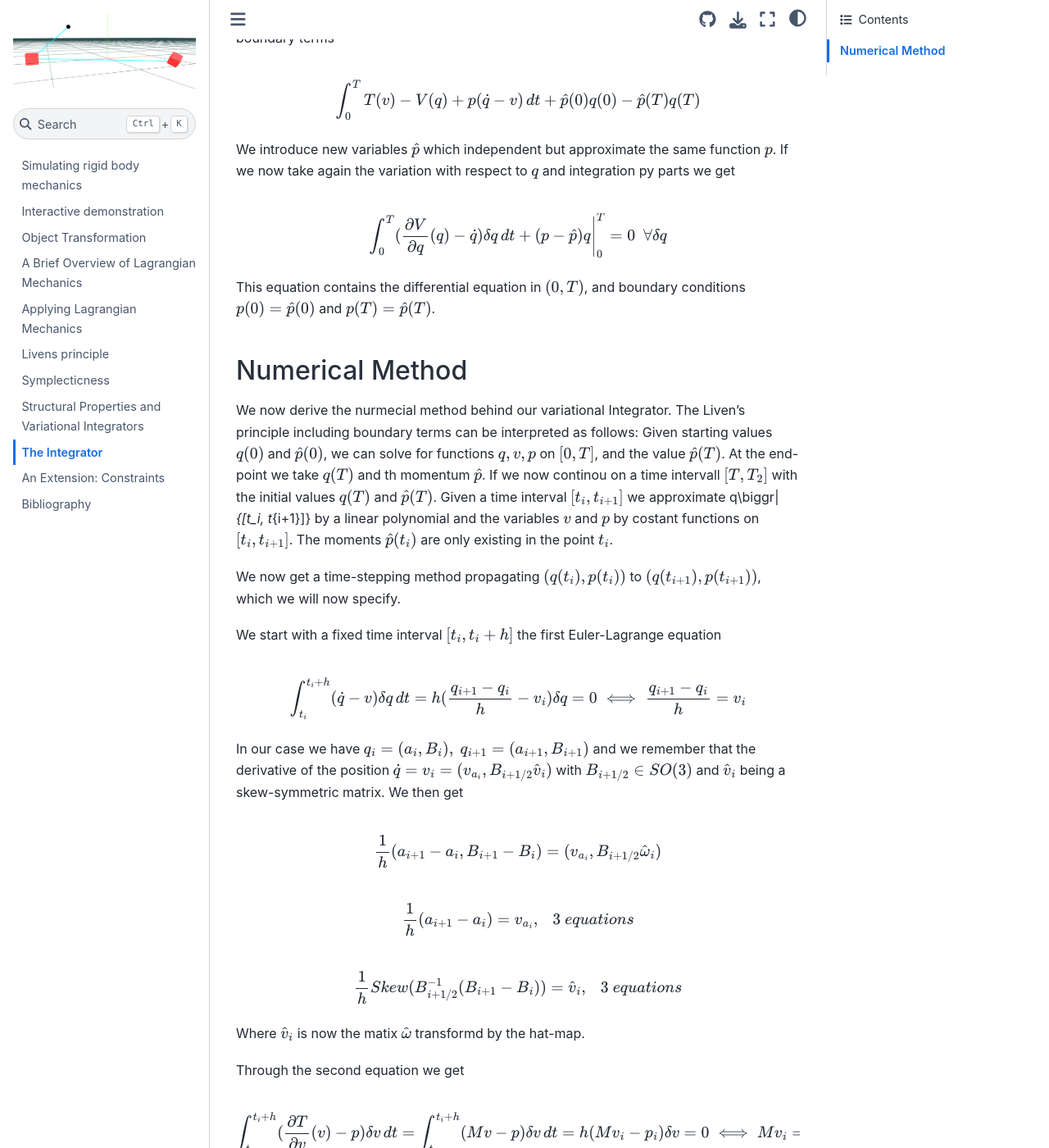
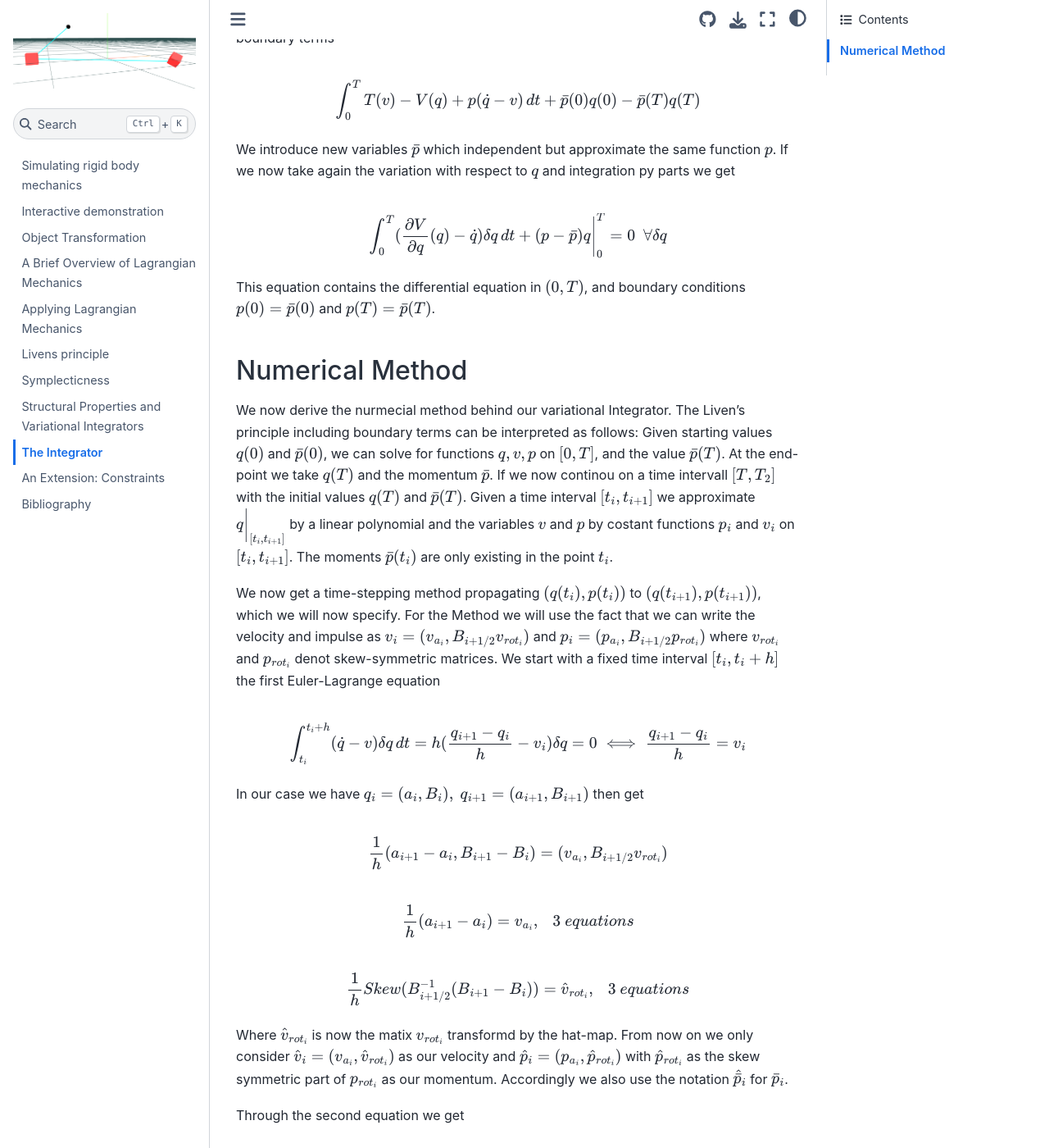
Before and after one commit to triadtitans/seminar_rigid_body_methods, a Jupyter Book: the page built from integrator.md, in a window 1280 px wide and 1400 px high, scrolled down 575 px. Shown: the whole window at 82% size. Built offline with Jupyter Book 1.0.4 settings and Sphinx 7.4.7 and the Sphinx Book theme 1.1.4, drawn with Linux system fonts in a browser that asks for light colours; some of the changed text lies outside the part shown.

Commit message:
integrator finish

```diff
--- a/integrator.md
+++ b/integrator.md
@@ -13,35 +13,35 @@
 Therefore for the variation with respect to $q$ we modify the action integral by adding boundary terms
 
 $$
-\int_{0}^{T} T(v) - V(q) + p(\dot{q} - v) \,dt + \hat{p}(0)q(0) - \hat{p}(T)q(T)
+\int_{0}^{T} T(v) - V(q) + p(\dot{q} - v) \,dt + \bar{p}(0)q(0) - \bar{p}(T)q(T)
 $$
 
-We introduce new variables $\hat{p}$ which independent but approximate the same function $p$. If we now take again the variation with respect to $q$ and integration py parts we get
+We introduce new variables $\bar{p}$ which independent but approximate the same function $p$. If we now take again the variation with respect to $q$ and integration py parts we get
 
 $$
-\int_{0}^{T} (\frac{\partial V}{\partial q}(q)-\dot{q})\delta q \,dt + (p-\hat{p})q\Biggr|_{0}^{T}=0 \ \ \forall \delta q
+\int_{0}^{T} (\frac{\partial V}{\partial q}(q)-\dot{q})\delta q \,dt + (p-\bar{p})q\Biggr|_{0}^{T}=0 \ \ \forall \delta q
 $$
 
-This equation contains the differential equation in $(0, T)$, and boundary conditions $p(0)=\hat{p}(0)$ and $p(T)=\hat{p}(T)$.
+This equation contains the differential equation in $(0, T)$, and boundary conditions $p(0)=\bar{p}(0)$ and $p(T)=\bar{p}(T)$.
 
 ## Numerical Method
 We now derive the nurmecial method behind our variational Integrator.
 The Liven's principle including boundary terms can be interpreted as follows:
-Given starting values $q(0)$ and $\hat{p}(0)$, we can solve for functions $q, v, p$ on $[0, T]$, and the value $\hat{p}(T)$. At the end-point we take $q(T)$ and th momentum $\hat{p}$. If we now continou on a time intervall $[T, T_2]$ with the initial values $q(T)$ and $\hat{p}(T)$.
-Given a time interval $[t_i, t_{i+1}]$ we approximate q\biggr|_{[t_i, t_{i+1}]} by a linear polynomial and the variables $v$ and $p$ by costant functions on $[t_i, t_{i+1}]$. The moments $\hat{p}(t_i)$ are only existing in the point $t_i$.
+Given starting values $q(0)$ and $\bar{p}(0)$, we can solve for functions $q, v, p$ on $[0, T]$, and the value $\bar{p}(T)$. At the end-point we take $q(T)$ and the momentum $\bar{p}$. If we now continou on a time intervall $[T, T_2]$ with the initial values $q(T)$ and $\bar{p}(T)$.
+Given a time interval $[t_i, t_{i+1}]$ we approximate $q\biggr|_{[t_i, t_{i+1}]}$ by a linear polynomial and the variables $v$ and $p$ by costant functions $p_i$ and $v_i$ on $[t_i, t_{i+1}]$. The moments $\bar{p}(t_i)$ are only existing in the point $t_i$.
 
 We now get a time-stepping method propagating $(q(t_i), p(t_i))$ to $(q(t_{i+1}), p(t_{i+1}))$, which we will now specify.
-
+For the Method we will use the fact that we can write the velocity and impulse as $v_i = (v_{a_i}, B_{i+1/2}v_{rot_i})$ and $p_i = (p_{a_i}, B_{i+1/2}p_{rot_i})$ where $v_{rot_i}$ and $p_{rot_i}$ denot skew-symmetric matrices.
 We start with a fixed time interval $[t_i, t_i +h]$ the first Euler-Lagrange equation
 
 $$
 \int_{t_i}^{t_i+h} (\dot{q} - v) \delta q \,dt = h(\frac{q_{i+1} - q_i}{h} -v_i) \delta q = 0 \iff \frac{q_{i+1} - q_i}{h} = v_i
 $$
 
-In our case we have $q_i = (a_i, B_i), \ q_{i+1} = (a_{i+1}, B_{i+1})$ and we remember that the derivative of the position $\dot{q} = v_i = (v_{a_i}, B_{i+1/2}\hat{v}_i)$ with $B_{i+1/2} \in SO(3)$ and $\hat{v}_i$ being a skew-symmetric matrix. We then get
+In our case we have $q_i = (a_i, B_i), \ q_{i+1} = (a_{i+1}, B_{i+1})$ then get
 
 $$
-\frac{1}{h}(a_{i+1}-a_i, B_{i+1} - B_i) = (v_{a_i}, B_{i+1/2}\hat{\omega}_i)
+\frac{1}{h}(a_{i+1}-a_i, B_{i+1} - B_i) = (v_{a_i}, B_{i+1/2}v_{rot_i})
 $$
 
 $$
@@ -49,10 +49,10 @@
 $$
 
 $$
-\frac{1}{h}Skew(B_{i+1/2}^{-1}(B_{i+1} - B_i)) = \hat{v}_i, \ \ \ 3 \ equations
+\frac{1}{h}Skew(B_{i+1/2}^{-1}(B_{i+1} - B_i)) = \hat{v}_{rot_i}, \ \ \ 3 \ equations
 $$
 
-Where $\hat{v}_i$ is now the matix $\hat{\omega}$ transformd by the hat-map.
+Where $\hat{v}_{rot_i}$ is now the matix $v_{rot_i}$ transformd by the hat-map. From now on we only consider $\hat{v}_i = (v_{a_i}, \hat{v}_{rot_i})$ as our velocity and $\hat{p}_i = (p_{a_i}, \hat{p}_{rot_i})$ with $\hat{p}_{rot_i}$ as the skew symmetric part of $p_{rot_i}$ as our momentum. Accordingly we also use the notation $\hat{\bar{p}}_i$ for $\bar{p}_i$.
 
 Through the second equation we get
 
@@ -60,4 +60,59 @@
 \int_{t_i}^{t_i+h} (\frac{\partial T}{\partial v}(v) - p) \delta v \,dt = \int_{t_i}^{t_i+h} (Mv - p) \delta v \,dt = h(Mv_i -p_i) \delta v = 0 \iff Mv_i = p_i
 $$
 
-where the second equality holds because we assume $v$ and $p$ to be constant on $[t_i, t_i +h]$.
+where the second equality holds because we assume $v_i$ and $p_i$ to be constant on $[t_i, t_i +h]$. And get with our new notaion
+
+$$
+M\hat{v}_i = \hat{p}_i\ \ \ 6 \ equations
+$$
+
+
+The last equation is a bit more complicated to integrate
+
+$$
+\int_{0}^{T} (\frac{\partial V}{\partial q}(q)-\dot{q})\delta q \,dt + (p-\bar{p})q\Biggr|_{0}^{T}=0 \ \ \forall \delta q
+$$
+
+We us the trapezoidal-rule for $\frac{\partial V}{\partial q}(q)$ and integrate the rest to get
+
+$$
+h(p_i- \frac{\delta q_{i+1} - \delta q_i}{h}) + \frac{h}{2}(\frac{\partial V}{\partial q}(q_i) \delta q_i + \frac{\partial V}{\partial q}(q_{i+1}) \delta q_{i+1}) - \bar{p}_i \delta q_{i+1} + \bar{p}_i \delta q_i = 0
+$$
+
+This equation is then split up into
+
+$$
+(\frac{h}{2}\frac{\partial V}{\partial q}(q_i) + \bar{p}_i - p_i)\delta q_i) 0 = \iff (\frac{\bar{p}_i - p_i}{h/2}) = -\frac{h}{2}\frac{\partial V}{\partial q}(q_i)
+$$
+
+and following the same principle
+
+$$
+(\frac{h}{2}\frac{\partial V}{\partial q}(q_{i+1}) + p_i - \bar{p}_{i+1})\delta q_{i+1}) 0 = \iff (\frac{p_i - \bar{p}_{i+1}}{h/2}) = -\frac{h}{2}\frac{\partial V}{\partial q}(q_{i+1})
+$$
+
+If we now replace erverything with our skew-symmetric notation we derive
+
+$$
+\frac{\bar{p}_{a_i} - p_{a_i}}{h/2} = f_{trans}(q_{i})\ \ \ 3 \ equations
+$$
+
+$$
+\frac{{p}_{a_i} - \bar{p}_{a_{i+1}}}{h/2} = f_{trans}(q_{i+1})\ \ \ 3 \ equations
+$$
+
+$$
+Skew(B_i^T(\frac{B_i\bar{p}_{rot_i}-B_{i+1/2}p_{rot_i}}{h/2} =  f_{rot}(q_{i}))) = 0\ \ \ 3 \ equations
+$$
+
+$$
+\ Skew(B_{i+1}^T(\frac{B_{i+1/2}p_{rot_i} - B_{i+1}\bar{p}_{rot_{i+1}}}{h/2} - f_{rot}(q_{i+1}))) = 0\ \ \ 3 \ equations
+$$
+
+And last but not leas we have to make sure that $B_{i+1}$ is a rotation matrix
+
+$$
+B_{i+1}^T B_{i+1} = I\ \ \ 6 \ equations
+$$
+
+We now count the unknowns. We have given $q_i, \ \bar{p}_i$ and would like to find $q_{i+1}, \ \bar{p}_{i+1}$. As we have seen we actually just need to find $q_{i+1}, \ \hat{\bar{p}}_{i+1}$ ($12$ and $6$ variables) for which we need to find $\hat{v}_i, \ \hat{p}_i$ which have $6$ and $6$ variables. All together we have $30$ unknowns and $30$ variables.
```
